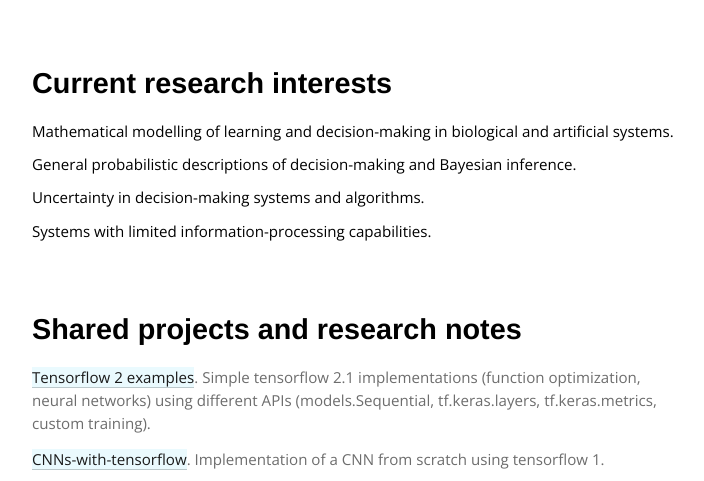
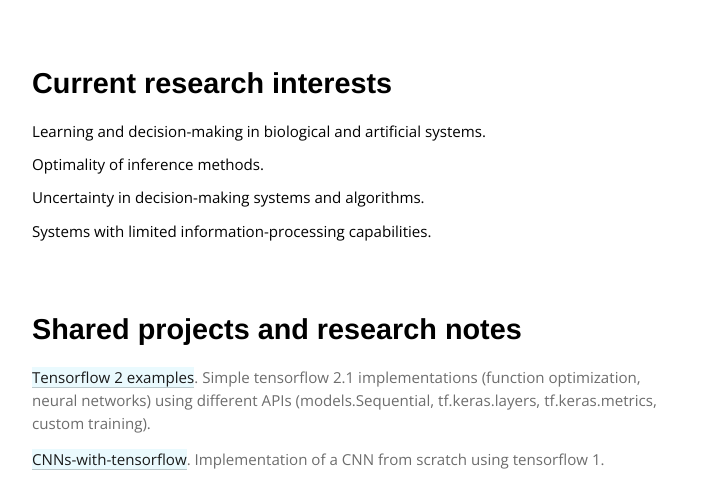
Before and after one commit to sgttwld/sgttwld.github.io, a plain HTML site: page index.html in a window 1280 px wide. Shown: the part 290-771 px from the top of the page, without its empty margins (277-981 px from the left). Drawn offline with nearby package versions, Linux system fonts and the light colour scheme.

Commit message:
update DOIs

```diff
--- a/index.html
+++ b/index.html
@@ -50,8 +50,8 @@
 
         <h2><a name="research" ></a>Current research interests</h2>
           <ul class="research">
-            <li>Mathematical modelling of learning and decision-making in biological and artificial systems.</li>
-            <li>General probabilistic descriptions of decision-making and Bayesian inference.</li>
+            <li>Learning and decision-making in biological and artificial systems.</li>
+            <li>Optimality of inference methods.</li>
             <li>Uncertainty in decision-making systems and algorithms.</li>
             <li>Systems with limited information-processing capabilities.</li>
           </ul>
@@ -86,7 +86,6 @@
           </ul>
         </div>
 
-https://doi.org/10.3389/fnins.2019.01230
 
         <h2><a name="cv-publications" ></a>Publications</h2>
           <ul>
```
